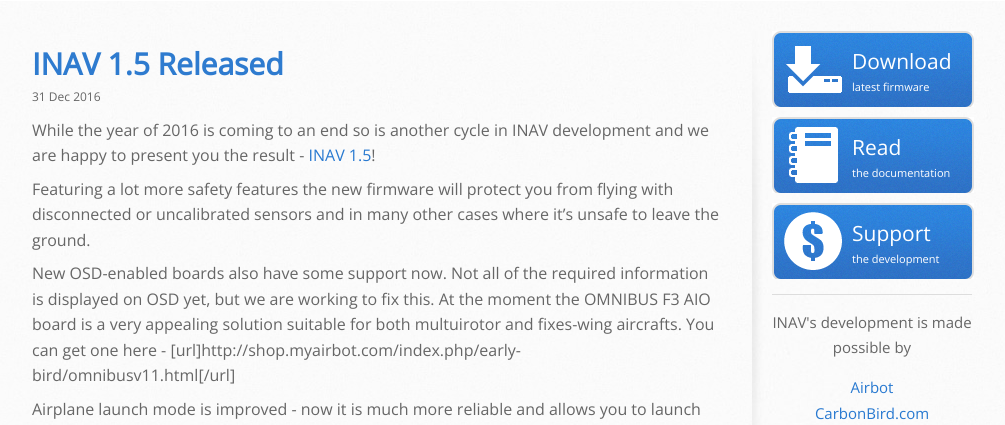
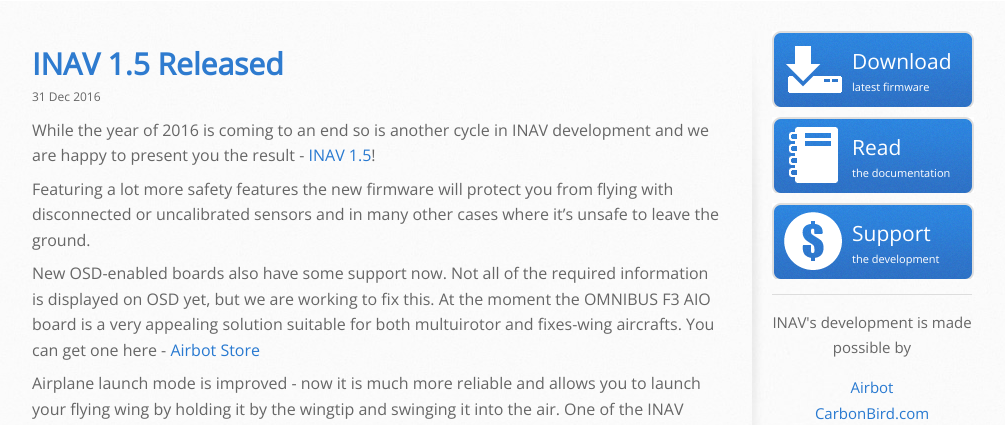
Before and after one commit to iNavFlight/iNavFlight.github.io, a Jekyll site: the page built from _posts/2016-12-31-inav-1_5-released.markdown, in a window 1280 px wide. Shown: the part 183-608 px from the top of the page, without its empty margins (138-1143 px from the left). Built offline with Jekyll 4.4.1, drawn with Linux system fonts in a browser that asks for light colours; some of the changed text lies outside the part shown.

Commit message:
markup fixes

```diff
--- a/_posts/2016-12-31-inav-1_5-released.markdown
+++ b/_posts/2016-12-31-inav-1_5-released.markdown
@@ -11,11 +11,13 @@
 
 <!--more-->
 
-New OSD-enabled boards also have some support now. Not all of the required information is displayed on OSD yet, but we are working to fix this. At the moment the OMNIBUS F3 AIO board is a very appealing solution suitable for both multuirotor and fixes-wing aircrafts. You can get one here - [url]http://shop.myairbot.com/index.php/early-bird/omnibusv11.html[/url]
+New OSD-enabled boards also have some support now. Not all of the required information is displayed on OSD yet, but we are working to fix this. At the moment the OMNIBUS F3 AIO board is a very appealing solution suitable for both multuirotor and fixes-wing aircrafts. You can get one here - [Airbot Store](http://shop.myairbot.com/index.php/early-bird/omnibusv11.html)
 
-Airplane launch mode is improved - now it is much more reliable and allows you to launch your flying wing by holding it by the wingtip and swinging it into the air. One of the INAV developers - DzikuVx - made a video explaining the new feature - [url]https://www.youtube.com/watch?v=LfoYep7a8jQ[/url]
+Airplane launch mode is improved - now it is much more reliable and allows you to launch your flying wing by holding it by the wingtip and swinging it into the air. One of the INAV developers - DzikuVx - made a video explaining the new feature:
+<iframe width="560" height="315" src="https://www.youtube.com/embed/LfoYep7a8jQ" frameborder="0" allowfullscreen></iframe>
 
-A lot of bugs has been fixes as well. A few most notable fixes are
+A lot of bugs has been fixes as well. A few most notable fixes are:
+
 1. An issue with coarse resolution in the middle of the stick in ACRO mode which was bugging us for quite a while (known as "deadband even when deadband = 0 issue")
 2. BARO + GPS co-existance on airplanes is finally fixed. It's now perfectly safe to leave BARO enabled on airplanes.
 3. Failsafe defaults are now more safe. A lot of failsafe bugs have been fixed as well.
```
